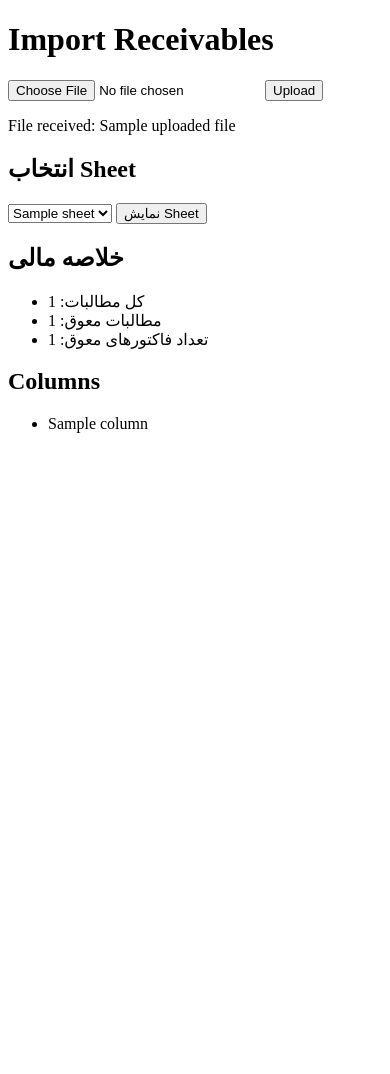
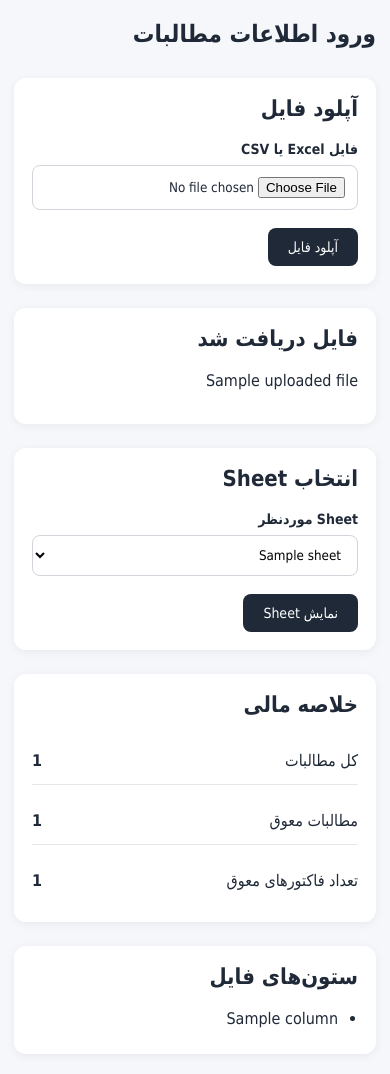
Before and after one commit to elhammavarani/receivables-risk, a Django app: template imports/templates/imports/upload.html in a window 390 px wide. Before the commit the page ends 433 px from the top, so only its background shows below. Run offline with Django 3.2, Linux system fonts and the light colour scheme; the template is opened without the code that fills it: most values are stand-ins (such as "Sample title", 1, 10 or a date in 2020).

Commit message:
feat: add shared UI styles and base template

```diff
--- a/imports/templates/imports/upload.html
+++ b/imports/templates/imports/upload.html
@@ -1,45 +1,74 @@
-<!DOCTYPE html>
-<html lang="fa">
-<head>
-    <meta charset="UTF-8">
-    <title>Import Receivables</title>
-</head>
+{% extends "base.html" %}
 
-<body>
+{% block title %}
+ورود اطلاعات مطالبات
+{% endblock %}
 
-    <h1>Import Receivables</h1>
+{% block content %}
+
+<div class="import-page">
+
+    <h1>ورود اطلاعات مطالبات</h1>
 
     {% if error %}
-        <p>{{ error }}</p>
+        <div class="alert alert-error">
+            {{ error }}
+        </div>
     {% endif %}
 
+
     <!-- Upload file -->
+    <div class="section">
+
+        <h2>آپلود فایل</h2>
+
         <form method="post" enctype="multipart/form-data">
 
             {% csrf_token %}
 
+            <div class="form-group">
+
+                <label for="file">
+                    فایل Excel یا CSV
+                </label>
+
                 <input
+                    id="file"
                     type="file"
                     name="file"
                     accept=".xlsx,.xls,.csv"
                     required
                 >
 
+            </div>
+
             <button type="submit">
-            Upload
+                آپلود فایل
             </button>
 
         </form>
 
+    </div>
+
 
     {% if uploaded_file %}
+
+        <div class="section">
+
+            <h2>فایل دریافت شد</h2>
+
             <p>
-            File received: {{ uploaded_file.name }}
+                {{ uploaded_file.name }}
             </p>
+
+        </div>
+
     {% endif %}
 
 
     {% if sheet_names %}
+
+        <div class="section">
 
             <h2>انتخاب Sheet</h2>
 
@@ -47,7 +76,13 @@
 
                 {% csrf_token %}
 
-            <select name="sheet">
+                <div class="form-group">
+
+                    <label for="sheet">
+                        Sheet موردنظر
+                    </label>
+
+                    <select id="sheet" name="sheet">
 
                         {% for sheet in sheet_names %}
 
@@ -64,44 +99,62 @@
 
                     </select>
 
+                </div>
+
                 <button type="submit">
                     نمایش Sheet
                 </button>
 
             </form>
 
+        </div>
+
     {% endif %}
 
 
     {% if summary %}
 
+        <div class="section">
+
             <h2>خلاصه مالی</h2>
 
-        <ul>
-            <li>
-                کل مطالبات:
+            <div class="summary-list">
+
+                <div class="summary-item">
+                    <span>کل مطالبات</span>
+                    <strong>
                         {{ summary.total_receivables }}
-            </li>
+                    </strong>
+                </div>
 
-            <li>
-                مطالبات معوق:
+                <div class="summary-item">
+                    <span>مطالبات معوق</span>
+                    <strong>
                         {{ summary.total_overdue }}
-            </li>
+                    </strong>
+                </div>
 
-            <li>
-                تعداد فاکتورهای معوق:
+                <div class="summary-item">
+                    <span>تعداد فاکتورهای معوق</span>
+                    <strong>
                         {{ summary.overdue_invoice_count }}
-            </li>
-        </ul>
+                    </strong>
+                </div>
+
+            </div>
+
+        </div>
 
     {% endif %}
 
 
     {% if columns %}
 
-        <h2>Columns</h2>
+        <div class="section">
 
-        <ul>
+            <h2>ستون‌های فایل</h2>
+
+            <ul class="column-list">
 
                 {% for column in columns %}
 
@@ -111,16 +164,25 @@
 
             </ul>
 
+        </div>
+
     {% endif %}
 
 
     {% if preview %}
 
-        <h2>Preview</h2>
+        <div class="section">
 
+            <h2>پیش‌نمایش اطلاعات</h2>
+
+            <div class="table-wrapper">
                 {{ preview|safe }}
+            </div>
+
+        </div>
 
     {% endif %}
 
-</body>
-</html>
+</div>
+
+{% endblock %}
--- /dev/null
+++ b/static/css/app.css
@@ -0,0 +1,288 @@
+* {
+    box-sizing: border-box;
+}
+
+body {
+    margin: 0;
+    font-family: Tahoma, Arial, sans-serif;
+    background: #f5f7fa;
+    color: #1f2937;
+}
+
+.page-container {
+    max-width: 1200px;
+    margin: 0 auto;
+    padding: 32px 20px;
+}
+
+/* ---------- Typography ---------- */
+
+h1 {
+    margin: 0 0 30px;
+    font-size: 30px;
+}
+
+h2 {
+    margin: 0 0 20px;
+    font-size: 22px;
+}
+
+/* ---------- Dashboard Cards ---------- */
+
+.cards {
+    display: grid;
+    grid-template-columns: repeat(5, 1fr);
+    gap: 16px;
+}
+
+.card {
+    background: #ffffff;
+    border-radius: 12px;
+    padding: 22px;
+    box-shadow: 0 2px 10px rgba(0, 0, 0, 0.06);
+}
+
+.card-title {
+    color: #6b7280;
+    font-size: 14px;
+    margin-bottom: 12px;
+}
+
+.card-value {
+    font-size: 24px;
+    font-weight: bold;
+}
+
+/* ---------- Sections ---------- */
+
+.section {
+    background: #ffffff;
+    border-radius: 12px;
+    padding: 24px;
+    margin-top: 24px;
+    box-shadow: 0 2px 10px rgba(0, 0, 0, 0.06);
+}
+
+/* ---------- Risk Customers ---------- */
+
+.risk-item {
+    display: flex;
+    justify-content: space-between;
+    align-items: center;
+    padding: 16px 0;
+    border-bottom: 1px solid #e5e7eb;
+}
+
+.risk-item:last-child {
+    border-bottom: none;
+}
+
+.risk-score {
+    font-weight: bold;
+}
+
+.empty {
+    color: #6b7280;
+}
+
+/* ---------- Login ---------- */
+
+.auth-container {
+    min-height: 80vh;
+    display: flex;
+    align-items: center;
+    justify-content: center;
+}
+
+.auth-card {
+    width: 100%;
+    max-width: 420px;
+    background: #ffffff;
+    padding: 32px;
+    border-radius: 14px;
+    box-shadow: 0 4px 18px rgba(0, 0, 0, 0.08);
+}
+
+.auth-card h1 {
+    text-align: center;
+    margin-bottom: 24px;
+}
+
+.auth-card form p {
+    margin-bottom: 18px;
+}
+
+.auth-card label {
+    display: block;
+    margin-bottom: 7px;
+    font-size: 14px;
+}
+
+.auth-card input {
+    width: 100%;
+    padding: 11px 12px;
+    border: 1px solid #d1d5db;
+    border-radius: 8px;
+    font-family: inherit;
+    font-size: 14px;
+}
+
+.auth-card input:focus {
+    outline: none;
+    border-color: #6b7280;
+}
+
+.auth-card button {
+    width: 100%;
+    padding: 12px;
+    border: none;
+    border-radius: 8px;
+    background: #1f2937;
+    color: #ffffff;
+    font-family: inherit;
+    font-size: 15px;
+    cursor: pointer;
+}
+
+.auth-card button:hover {
+    opacity: 0.9;
+}
+
+/* ---------- Responsive ---------- */
+
+@media (max-width: 1000px) {
+    .cards {
+        grid-template-columns: repeat(2, 1fr);
+    }
+}
+
+@media (max-width: 600px) {
+    .page-container {
+        padding: 20px 14px;
+    }
+
+    .cards {
+        grid-template-columns: 1fr;
+    }
+
+    h1 {
+        font-size: 24px;
+    }
+
+    .section {
+        padding: 18px;
+    }
+
+    .risk-item {
+        align-items: flex-start;
+        gap: 12px;
+    }
+}
+
+
+/* ---------- Import Page ---------- */
+
+.import-page {
+    width: 100%;
+}
+
+.form-group {
+    margin-bottom: 18px;
+}
+
+.form-group label {
+    display: block;
+    margin-bottom: 8px;
+    font-size: 14px;
+    font-weight: bold;
+}
+
+.form-group input[type="file"],
+.form-group select {
+    width: 100%;
+    max-width: 500px;
+    padding: 11px 12px;
+    border: 1px solid #d1d5db;
+    border-radius: 8px;
+    background: #ffffff;
+    font-family: inherit;
+}
+
+.form-group input[type="file"]:focus,
+.form-group select:focus {
+    outline: none;
+    border-color: #6b7280;
+}
+
+.section button {
+    padding: 11px 20px;
+    border: none;
+    border-radius: 8px;
+    background: #1f2937;
+    color: #ffffff;
+    font-family: inherit;
+    font-size: 14px;
+    cursor: pointer;
+}
+
+.section button:hover {
+    opacity: 0.9;
+}
+
+.alert {
+    padding: 14px 16px;
+    border-radius: 8px;
+    margin-bottom: 20px;
+}
+
+.alert-error {
+    background: #fee2e2;
+    color: #991b1b;
+}
+
+.summary-list {
+    display: grid;
+    gap: 12px;
+}
+
+.summary-item {
+    display: flex;
+    justify-content: space-between;
+    padding: 14px 0;
+    border-bottom: 1px solid #e5e7eb;
+}
+
+.summary-item:last-child {
+    border-bottom: none;
+}
+
+.column-list {
+    margin: 0;
+    padding-right: 20px;
+}
+
+.column-list li {
+    margin-bottom: 8px;
+}
+
+.table-wrapper {
+    overflow-x: auto;
+}
+
+.table-wrapper table {
+    width: 100%;
+    border-collapse: collapse;
+}
+
+.table-wrapper th,
+.table-wrapper td {
+    padding: 10px 12px;
+    border: 1px solid #e5e7eb;
+    text-align: right;
+    white-space: nowrap;
+}
+
+.table-wrapper th {
+    background: #f9fafb;
+    font-weight: bold;
+}
--- /dev/null
+++ b/templates/base.html
@@ -0,0 +1,22 @@
+{% load static %}
+
+<!DOCTYPE html>
+<html lang="fa" dir="rtl">
+<head>
+    <meta charset="UTF-8">
+    <meta name="viewport" content="width=device-width, initial-scale=1.0">
+
+    <title>{% block title %}سیستم مدیریت مطالبات{% endblock %}</title>
+
+    <link rel="stylesheet" href="{% static 'css/app.css' %}">
+</head>
+
+<body>
+
+    <main class="page-container">
+        {% block content %}
+        {% endblock %}
+    </main>
+
+</body>
+</html>
```
Also changed, not shown: dashboard/templates/dashboard/home.html (+69 -44 lines), templates/registration/login.html (+16 -9 lines), 1 other file. Lines whose indentation alone changed are shown as unchanged.
